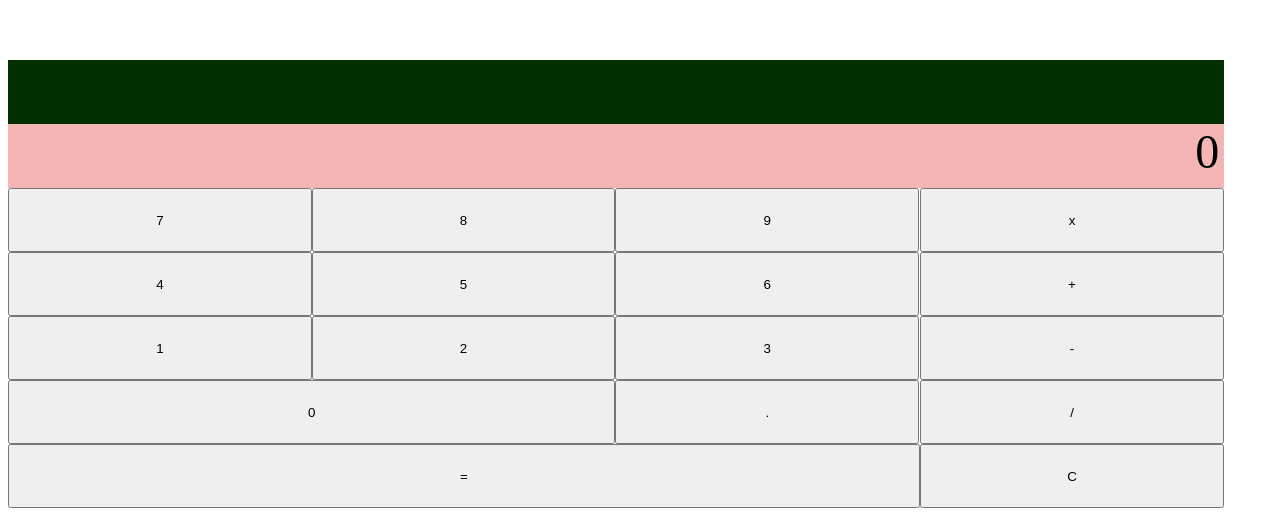
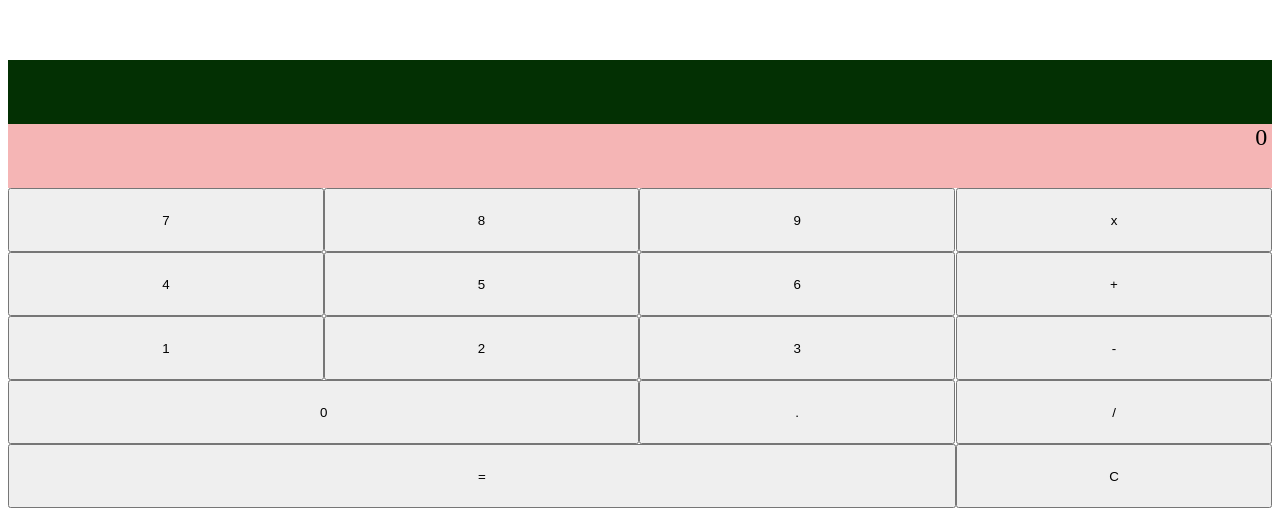
Before and after one commit to theoklahuman/calculator, a plain HTML site: page index.html in a window 1280 px wide. Shown: the part 324-840 px from the top of the page. Drawn offline with Linux system fonts and the light colour scheme.

Commit message:
Change from flex to grid

```diff
--- a/index.html
+++ b/index.html
@@ -1,11 +1,11 @@
 <!DOCTYPE html>
 <html lang="en">
   <head>
-    <meta charset="UTF-8">
-    <meta http-equiv="X-UA-Compatible" content="IE=edge">
-    <meta name="viewport" content="width=device-width, initial-scale=1.0">
+    <meta charset="UTF-8" />
+    <meta http-equiv="X-UA-Compatible" content="IE=edge" />
+    <meta name="viewport" content="width=device-width, initial-scale=1.0" />
     <title>Document</title>
-    <link rel="stylesheet" href="style.css">
+    <link rel="stylesheet" href="style.css" />
     <script src="script.js" defer></script>
   </head>
   <body>
--- a/style.css
+++ b/style.css
@@ -8,9 +8,22 @@ body {
 
 #container {
   margin: 0;
-    display: flex;
-    flex-wrap: wrap;
-    width: 95vw;
+  display: grid;
+  grid-template-columns: repeat(4, 25%);
+  grid-template-rows: repeat(auto-fill, 4rem);
+  grid-template-areas:
+    "result result result result"
+    "display display display display"
+    "digits digits digits operators"
+    "equal equal equal clear";
+}
+
+#result-screen {
+  text-align: end;
+  font-size: 3rem;
+  color: white;
+  background-color: #033003;
+  grid-area: result;
 }
 
 #display {
@@ -18,23 +31,15 @@ body {
   height: 4rem;
   padding-right: 0.3rem;
   text-align: end;
-    font-size: 3rem;
+  vertical-align: middle;
+  font-size: 1.5rem;
   background-color: #f5b5b5;
-}
-
-#result-screen {
-    width: 100%;
-    height: 4rem;
-    padding-right: 0.3rem;
-    text-align: end;
-    font-size: 3rem;
-    color: white;
-    background-color: #033003;
+  grid-area: display;
 }
 
 .digits {
-    width: 75%;
   font-size: 0;
+  grid-area: digits;
 }
 
 .digits button {
@@ -48,8 +53,8 @@ body {
 }
 
 .operators {
-    width: 25%;
   font-size: 0;
+  grid-area: operators;
 }
 
 .operators button {
@@ -58,7 +63,8 @@ body {
 }
 
 .equal-and-clear-buttons {
-    width: 100%;
+  grid-column-start: 1;
+  grid-column-end: 5;
   font-size: 0;
 }
 
```
Lines whose indentation alone changed are shown as unchanged.
